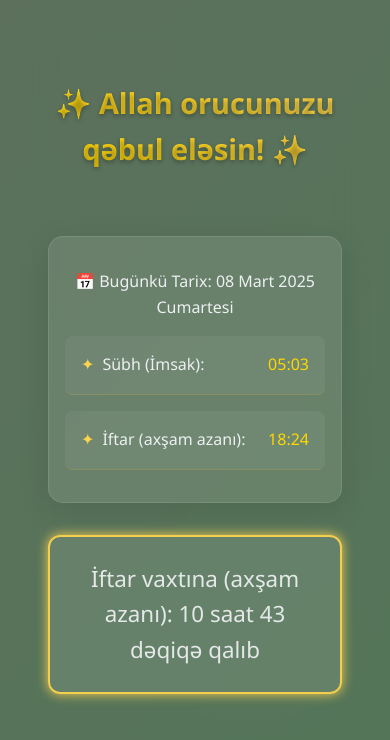
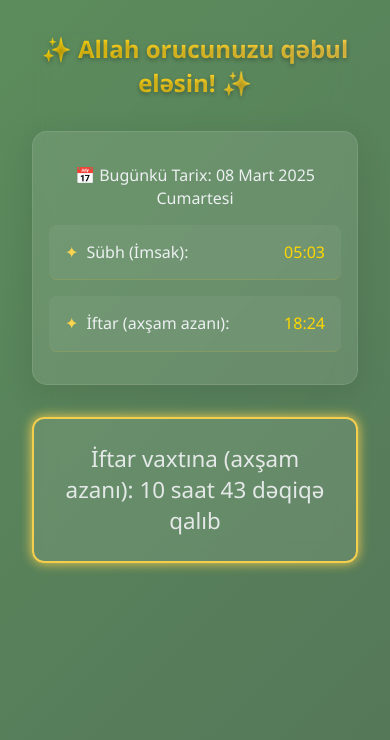
Before and after one commit to elmin-hasanov/ramazan-timer-app, a React (Vite) app: page / in a window 390 px wide. Shown: the top 740 px of the page. Built offline with nearby package versions, Linux system fonts and the light colour scheme.

Commit message:
Change Style and Icon

```diff
--- a/src/index.css
+++ b/src/index.css
@@ -3,7 +3,7 @@
   --secondary: #809380; /* Medium Green */
   --accent: #fdd44e; /* Gold */
   --gold: #ffd700; /* Hellgold */
-  --background: linear-gradient(135deg, #5c705c 0%, #547659 100%);
+  --background: linear-gradient(135deg, #5c8c5c 0%, #547659 100%);
   --text: #ecf0f1;
   --glass: rgba(255, 255, 255, 0.1);
 }
@@ -20,26 +20,27 @@ html::-webkit-scrollbar {
 }
 
 body {
-  margin: 0;
+  margin: 0px;
+  padding: 0px;
   font-family: "Segoe UI", system-ui, -apple-system, sans-serif;
   background: var(--background);
   color: var(--text);
   min-height: 100vh;
-  line-height: 1.6;
+  line-height: 1.4;
   overscroll-behavior: none;
 }
 
 .app-container {
   max-width: 800px;
   margin: 0 auto;
-  padding: 2rem;
+  padding: 0;
   backdrop-filter: blur(10px);
 }
 
 h1 {
   text-align: center;
-  margin: 2rem 0;
-  font-size: 2.5rem;
+  margin: 0;
+  font-size: 2rem;
   background: linear-gradient(45deg, var(--gold), var(--accent));
   -webkit-background-clip: text;
   -webkit-text-fill-color: transparent;
@@ -130,11 +131,11 @@ h1 {
 
 @media (max-width: 768px) {
   .app-container {
-    padding: 1rem;
+    padding: 0;
   }
 
   h1 {
-    font-size: 1.8rem;
+    font-size: 1.5rem;
   }
 
   .prayer-info {
@@ -194,12 +195,6 @@ h1 {
   border-bottom: 1px solid rgba(212, 175, 55, 0.2);
 }
 
-.prayer-time:hover {
-  background: rgba(255, 255, 255, 0.1);
-  transform: translateX(10px);
-  border: 1px solid rgba(212, 175, 55, 0.3);
-}
-
 .special-notice {
   background: linear-gradient(45deg, #3d5b3d, #2a4d2a);
   padding: 1.5rem;
```
Also changed, not shown: 4 other files (tests, documents, lock files or other folders).
